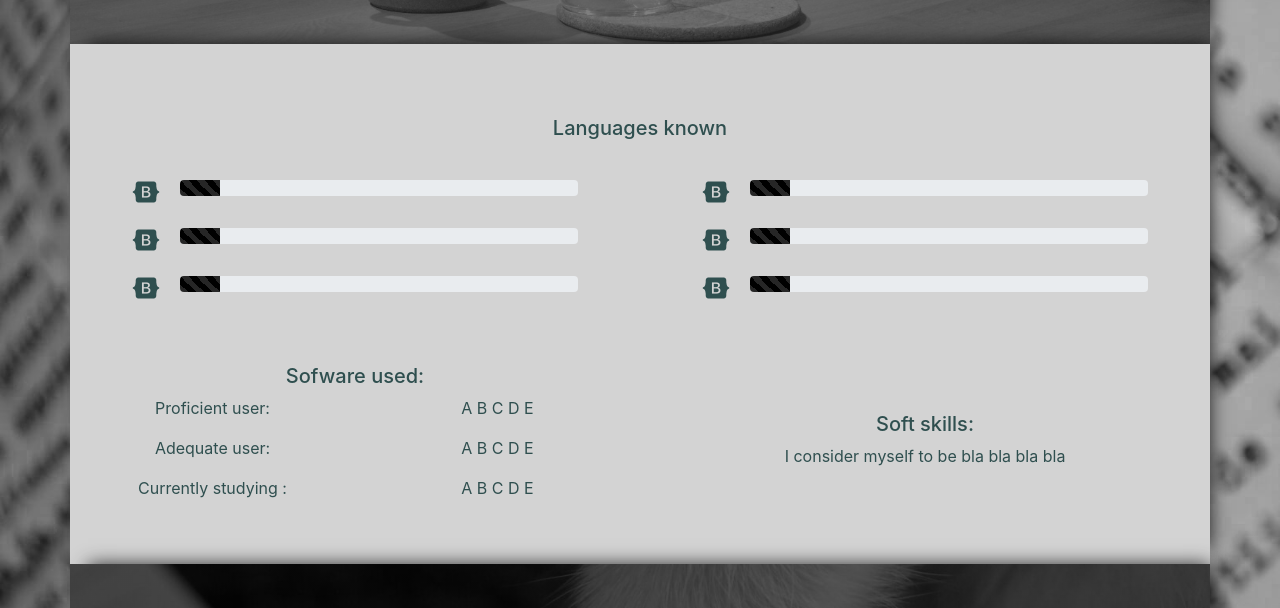
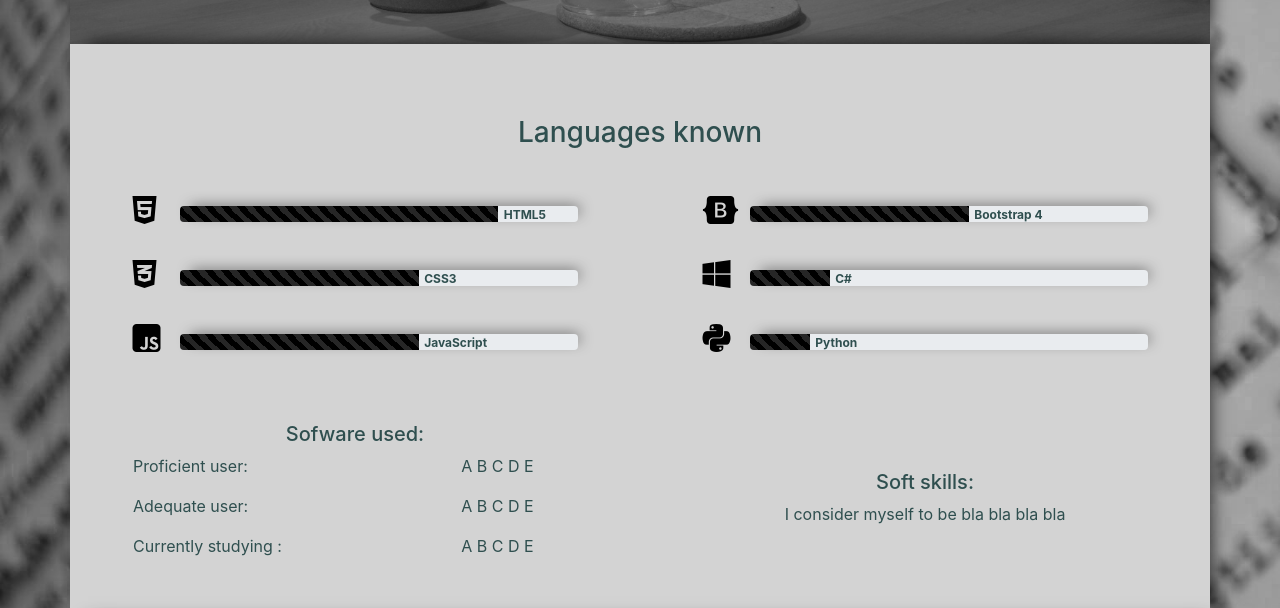
Before and after one commit to Code-Institute-Submissions/portfolio-project, a website built with Parcel: page index.html in a window 1280 px wide. Shown: the part 1934-2542 px from the top of the page. Built offline with nearby package versions, Linux system fonts and the light colour scheme.

Commit message:
Fixed the languages

```diff
--- a/assets/css/style.css
+++ b/assets/css/style.css
@@ -16,6 +16,15 @@ section {
   background-color: #2a2a2a;
 }
 
+.skills-icon {
+  color: black;
+}
+
+.shadowy-boi {
+  -webkit-box-shadow: 6px -4px 14px -5px rgba(0,0,0,0.75);
+-moz-box-shadow: 6px -4px 14px -5px rgba(0,0,0,0.75);
+box-shadow: 6px -4px 14px -5px rgba(0,0,0,0.75);
+}
 .divider {
   height: 2px;
   color: black;
--- a/index.html
+++ b/index.html
@@ -211,7 +211,7 @@
 
 			<div class="row">
 				<div class="col-12 text-center">
-					<h5 class="py-4">Languages known</h5>
+					<h5 class="py-4 h3">Languages known</h5>
 				</div>
 			</div>
 
@@ -221,10 +221,11 @@
 
 						<div class="row py-2">
 							<div class="col-1"></div>
-							<div class="col-1"><span class="h4 fab fa-bootstrap"></span></div>
-							<div class="col-9">
-								<div class="progress">
-										<div class="progress-bar progress-bar-striped progress-bar-black" role="progressbar" style="width: 10%" aria-valuenow="50" aria-valuemin="0" aria-valuemax="100"></div>
+							<div class="col-1 my-auto py-1"><span class="h2 skills-icon fab fa-html5"></span></div>
+							<div class="col-9 my-auto py-1 ">
+								<div class="progress shadowy-boi">
+										<div class="progress-bar progress-bar-striped progress-bar-black" role="progressbar" style="width: 80%" aria-valuenow="50" aria-valuemin="0" aria-valuemax="100"></div>
+										<div class="text-left"><p ><strong class="my-auto py-0">&nbsp HTML5</strong></p></div>
 									</div>
 							</div>
 						<div class="col-1"></div>
@@ -232,10 +233,11 @@
 
 					<div class="row py-2">
 						<div class="col-1"></div>
-					<div class="col-1"><span class="h4 fab fa-bootstrap"></span></div>
-					<div class="col-9">
-							<div class="progress">
-									<div class="progress-bar progress-bar-striped progress-bar-black" role="progressbar" style="width: 10%" aria-valuenow="50" aria-valuemin="0" aria-valuemax="100"></div>
+						<div class="col-1 my-auto py-1"><span class="h2 skills-icon fab fa-css3-alt"></span></div>
+						<div class="col-9 my-auto py-1 ">
+							<div class="progress shadowy-boi">
+									<div class="progress-bar progress-bar-striped progress-bar-black" role="progressbar" style="width: 60%" aria-valuenow="50" aria-valuemin="0" aria-valuemax="100"></div>
+									<div class="text-left"><p ><strong class="my-auto py-0">&nbsp CSS3</strong></p></div>
 								</div>
 						</div>
 					<div class="col-1"></div>
@@ -243,10 +245,11 @@
 
 				<div class="row py-2">
 					<div class="col-1"></div>
-						<div class="col-1"><span class="h4 fab fa-bootstrap"></span></div>
-						<div class="col-9">
-								<div class="progress">
-										<div class="progress-bar progress-bar-striped progress-bar-black" role="progressbar" style="width: 10%" aria-valuenow="50" aria-valuemin="0" aria-valuemax="100"></div>
+					<div class="col-1 my-auto py-1"><span class="h2 skills-icon fab fa-js-square"></span></div>
+					<div class="col-9 my-auto py-1 ">
+						<div class="progress shadowy-boi">
+								<div class="progress-bar progress-bar-striped progress-bar-black" role="progressbar" style="width: 60%" aria-valuenow="50" aria-valuemin="0" aria-valuemax="100"></div>
+								<div class="text-left"><p ><strong class="my-auto py-0">&nbsp JavaScript</strong></p></div>
 							</div>
 					</div>
 				<div class="col-1"></div>
@@ -258,10 +261,11 @@
 
 					<div class="row py-2">
 						<div class="col-1"></div>
-							<div class="col-1"><span class="h4 fab fa-bootstrap"></span></div>
-							<div class="col-9">
-								<div class="progress">
-										<div class="progress-bar progress-bar-striped progress-bar-black" role="progressbar" style="width: 10%" aria-valuenow="50" aria-valuemin="0" aria-valuemax="100"></div>
+						<div class="col-1 my-auto py-1"><span class="h2 skills-icon fab fa-bootstrap"></span></div>
+						<div class="col-9 my-auto py-1 ">
+							<div class="progress shadowy-boi">
+									<div class="progress-bar progress-bar-striped progress-bar-black" role="progressbar" style="width: 55%" aria-valuenow="50" aria-valuemin="0" aria-valuemax="100"></div>
+									<div class="text-left"><p ><strong class="my-auto py-0">&nbsp Bootstrap 4</strong></p></div>
 								</div>
 						</div>
 					<div class="col-1"></div>
@@ -269,10 +273,11 @@
 
 				<div class="row py-2">
 					<div class="col-1"></div>
-					<div class="col-1"><span class="h4 fab fa-bootstrap"></span></div>
-					<div class="col-9">
-							<div class="progress">
-									<div class="progress-bar progress-bar-striped progress-bar-black" role="progressbar" style="width: 10%" aria-valuenow="50" aria-valuemin="0" aria-valuemax="100"></div>
+					<div class="col-1 my-auto py-1"><span class="h2 skills-icon fab fa-windows"></span></div>
+					<div class="col-9 my-auto py-1 ">
+						<div class="progress shadowy-boi">
+								<div class="progress-bar progress-bar-striped progress-bar-black" role="progressbar" style="width: 20%" aria-valuenow="50" aria-valuemin="0" aria-valuemax="100"></div>
+								<div class="text-left"><p ><strong class="my-auto py-0">&nbsp C#</strong></p></div>
 							</div>
 					</div>
 				<div class="col-1"></div>
@@ -280,10 +285,11 @@
 
 				<div class="row py-2">
 					<div class="col-1"></div>
-						<div class="col-1"><span class="h4 fab fa-bootstrap"></span></div>
-						<div class="col-9">
-								<div class="progress">
-										<div class="progress-bar progress-bar-striped progress-bar-black" role="progressbar" style="width: 10%" aria-valuenow="50" aria-valuemin="0" aria-valuemax="100"></div>
+					<div class="col-1 my-auto py-1"><span class="h2 skills-icon fab fa-python"></span></div>
+					<div class="col-9 my-auto py-1 ">
+						<div class="progress shadowy-boi">
+								<div class="progress-bar progress-bar-striped progress-bar-black" role="progressbar" style="width: 15%" aria-valuenow="50" aria-valuemin="0" aria-valuemax="100"></div>
+								<div class="text-left"><p ><strong class="my-auto py-0">&nbsp Python</strong></p></div>
 							</div>
 					</div>
 				<div class="col-1"></div>
@@ -305,7 +311,7 @@
 
 					<div class="row">
 						<div class="col-6">
-							<p>Proficient user:</p>
+							<p class="text-left ml-5">Proficient user:</p>
 						</div>
 						<div class="col-6"><p>A B C D E</p>
 						</div>
@@ -313,7 +319,7 @@
 
 					<div class="row">
 						<div class="col-6">
-							<p>Adequate user:</p>
+							<p class="text-left ml-5">Adequate user:</p>
 						</div>
 						<div class="col-6"><p>A B C D E</p>
 						</div>
@@ -321,7 +327,7 @@
 
 					<div class="row">
 						<div class="col-6">
-							<p>Currently studying :</p>
+							<p class="text-left ml-5">Currently studying :</p>
 						</div>
 						<div class="col-6"><p>A B C D E</p>
 						</div>
```
Lines whose indentation alone changed are shown as unchanged.
